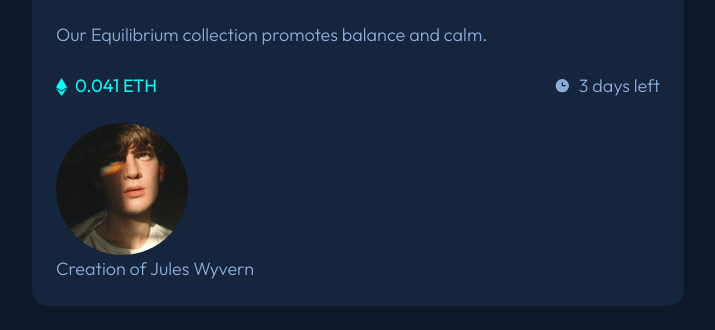
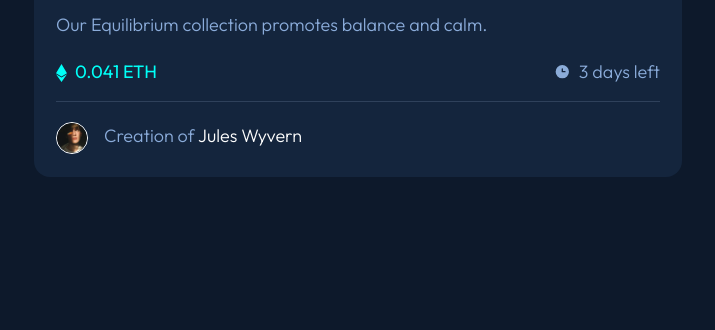
Before and after one commit to Moses2308/nft-card-component, a plain HTML site: page index.html in a window 1280 px wide. Shown: the part 715-1045 px from the top of the page, without its empty margins (282-997 px from the left). After the commit the page ends 916 px from the top, so only its background shows below. Drawn offline with Linux system fonts and the light colour scheme.

Commit message:
minor tweaks to profile pic

```diff
--- a/index.html
+++ b/index.html
@@ -30,18 +30,21 @@
             alt="A clear crystal cube reflecting red light"
             class="content__crypto-image"
           />
+
           <p class="content__header">Equilibrium #3429</p>
           <p>Our Equilibrium collection promotes balance and calm.</p>
           <div class="content__values">
             <p class="values__crypto">0.041 ETH</p>
             <p class="values__time">3 days left</p>
           </div>
+
           <div class="content__profile">
             <img
               src="images/image-avatar.png"
               alt="Photo of a caucasian boy with Brown Hair"
+              class="profile__picture"
             />
-            <p>Creation of Jules Wyvern</p>
+            <p>Creation of <span class="profile__username">Jules Wyvern</span></p>
           </div>
         </div class="card__content">
       </article>
--- a/style.css
+++ b/style.css
@@ -29,18 +29,27 @@ body {
   background-color: var(--neutral-blue);
 
   margin: 1.5rem;
-  padding: 1.5rem;
+  padding: 1.4rem;
 
   border-radius: 1rem;
 }
 
 .card__content {
   display: grid;
-  gap: 1.5rem;
+  gap: 1.25rem;
 }
 
 .content__crypto-image {
   border-radius: 0.5rem;
+}
+.profile__picture {
+  border: 1px solid white;
+  border-radius: 50%;
+
+  margin-right: 1rem;
+
+  width: 2rem;
+  height: 2rem;
 }
 
 .content__header {
@@ -52,6 +61,8 @@ body {
 .content__values {
   display: flex;
   justify-content: space-between;
+  padding-bottom: 1rem;
+  border-bottom: 1px solid var(--neutral-desat-blue);
 }
 
 .values__crypto {
@@ -71,3 +82,9 @@ body {
   position: relative;
   top: 0.1rem;
 }
+.content__profile {
+  display: flex;
+}
+.profile__username {
+  color: var(--neutral-white);
+}
```
